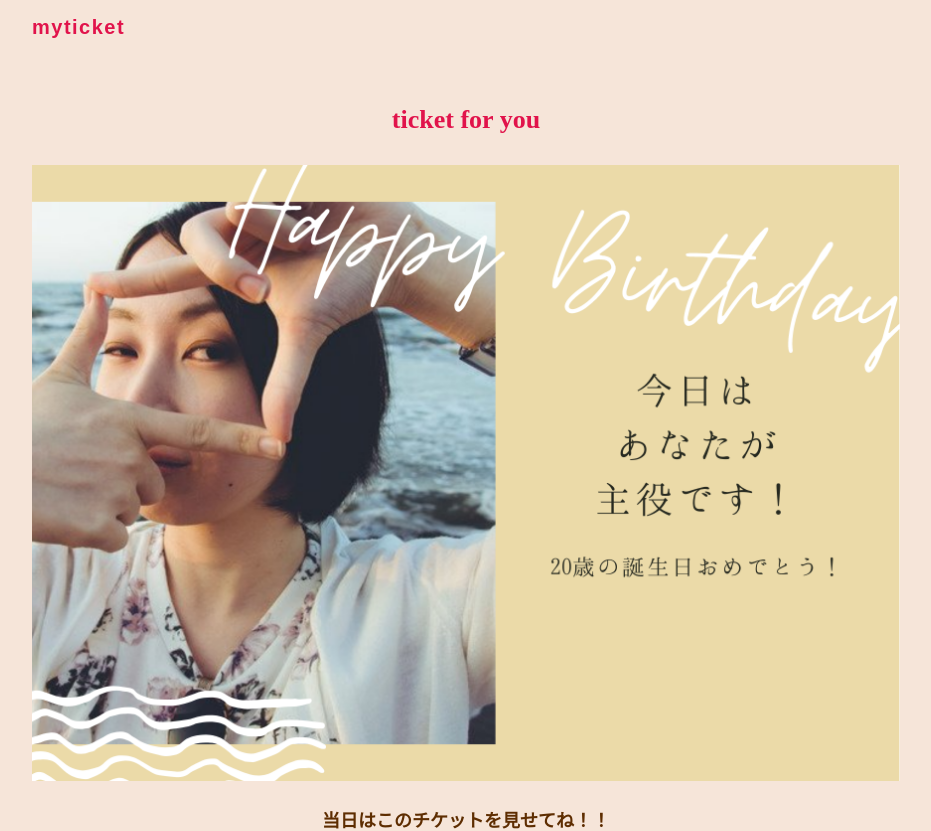
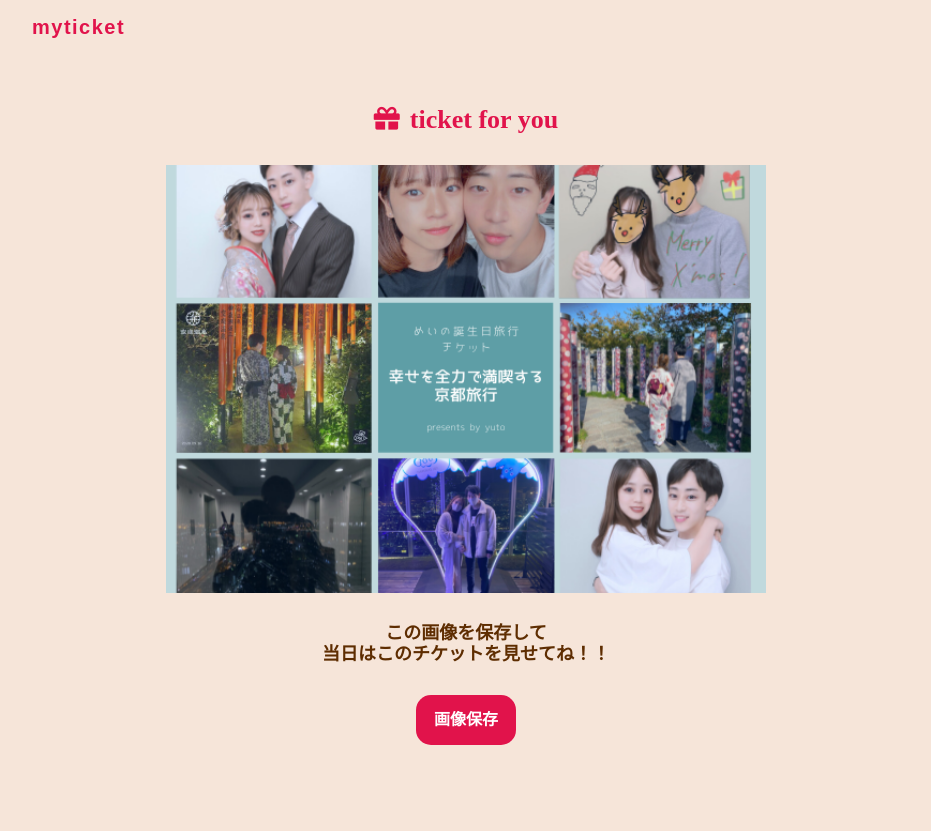
Before and after one commit to gsh519/myticket, a PHP site: page /ticket.php in a window 1280 px wide. Shown: the whole page, without its empty margins (174-1105 px from the left). After the commit the page ends 745 px from the top, so only its background shows below. Run offline with PHP 8.4, Linux system fonts and the light colour scheme; some libraries are stand-ins or nearby versions.

Commit message:
チケットid作成 db接続

```diff
--- a/css/style.scss
+++ b/css/style.scss
@@ -251,15 +251,21 @@ body {
     text-align: center;
     border-radius: 30px;
   }
+}
 
-  .fa-gift {
-    margin-right: 10px;
-  }
+.fa-gift {
+  margin-right: 10px;
+}
+
+.ticket-frame {
+  padding-bottom: 32px;
 }
 
 .ticket-img {
   text-align: center;
-  margin-bottom: 30px;
+  max-width: 600px;
+  width: 100%;
+  margin: 0 auto 30px;
   img {
     width: 100%;
   }
@@ -270,4 +276,18 @@ body {
   color: $font-color;
   font-size: 18px;
   font-weight: bold;
+  margin-bottom: 30px;
 }
+
+.ticket-store {
+  color: #fff;
+  background-color: $accent-color;
+  display: block;
+  width: 100px;
+  border-radius: 15px;
+  padding: 16px;
+  font-weight: bold;
+  font-size: 16px;
+  text-align: center;
+  margin: 0 auto;
+}
--- a/question.php
+++ b/question.php
@@ -16,7 +16,7 @@
   <div class="wrapper">
     <div class="logo logo--get"><a href="./">myticket</a></div>
     <div class="question-start">
-      <h1>ゆうとがあなたに向けて<br>作ったチケットです!</h1>
+      <h1>ゆうとがあなたに向けて<br>作ったクイズです!</h1>
     </div>
 
     <p class="question-ttl">クイズを解いてチケットをもらう</p>
@@ -129,7 +129,7 @@
         <li>1問目：◯</li>
         <li>1問目：◯</li>
         <li>1問目：◯</li>
-        <li>1問目：× </li>
+        <li>1問目：◯</li>
         <li>1問目：◯</li>
         <li>1問目：◯</li>
         <li>1問目：◯</li>
--- a/ticket.php
+++ b/ticket.php
@@ -13,13 +13,14 @@
 </head>
 
 <body>
-  <div class="wrapper">
+  <div class="wrapper ticket-frame">
     <div class="logo logo--get"><a href="./">myticket</a></div>
-    <h1 class="title">ticket for you</h1>
+    <h1 class="title"><i class="fas fa-gift"></i>ticket for you</h1>
     <div class="ticket-img">
       <img src="./images/gift_img.png" alt="チケット画像">
     </div>
-    <p class="info">当日はこのチケットを見せてね！！</p>
+    <p class="info">この画像を保存して<br>当日はこのチケットを見せてね！！</p>
+    <a href="#" class="ticket-store">画像保存</a>
   </div>
 </body>
 
```
Also changed, not shown: css/style.css (+22 -2 lines), get.php (+37 -1 lines), css/style.min.css, images/gift_img.png, 1 other file.
